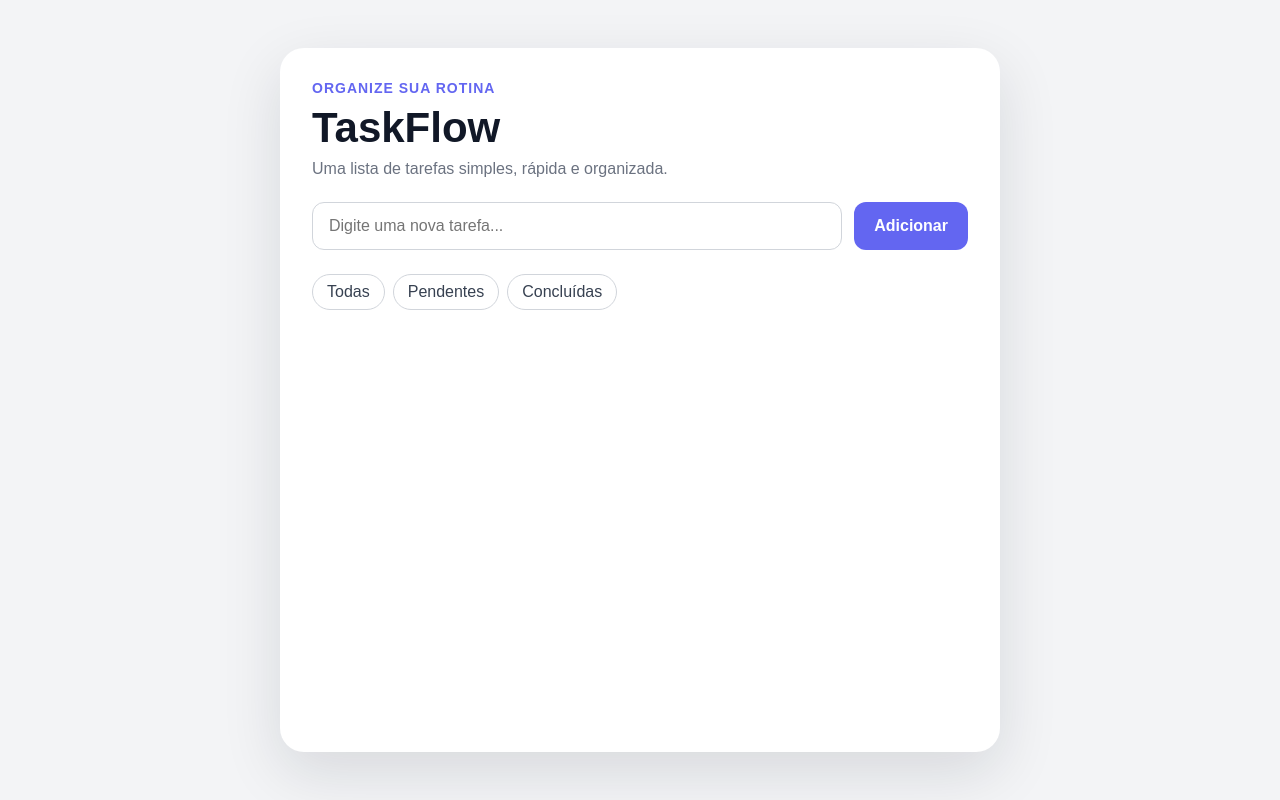
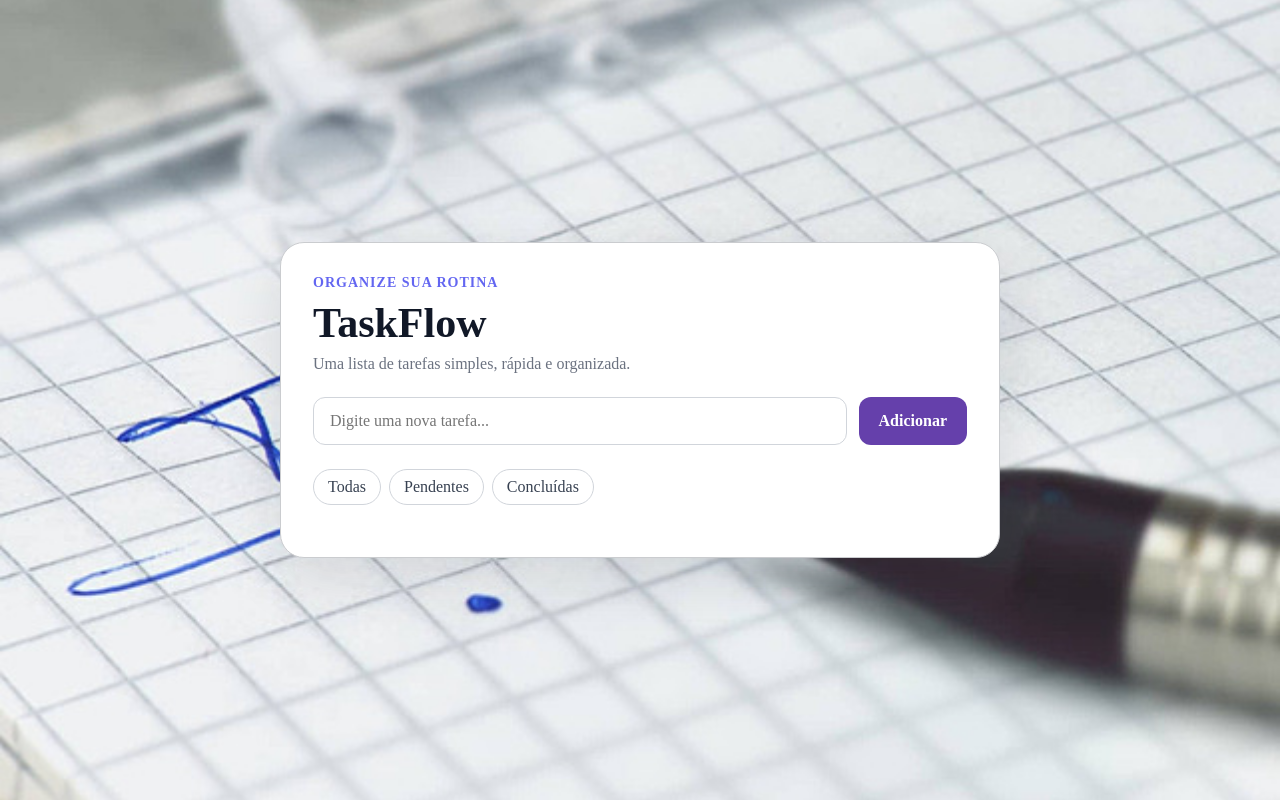
Before and after one commit to JaquiRosa/taskflow, a React (Vite) app: page / in a window 1280 px wide. Built offline with nearby package versions, Linux system fonts and the light colour scheme.

Commit message:
Add background image and change font-family

```diff
--- a/src/App.tsx
+++ b/src/App.tsx
@@ -31,6 +31,7 @@
 
   return (
     <main className="app">
+
       <section className="to-do-container">
         <header className="to-do-header">
           <p className="to-do-subtitle">Organize sua rotina</p>
--- a/src/index.css
+++ b/src/index.css
@@ -1,3 +1,5 @@
+
+
 * {
   box-sizing: border-box;
   margin: 0;
@@ -5,8 +7,12 @@
 }
 
 body {
-  font-family: Arial, Helvetica, sans-serif;
-  background: #f3f4f6;
+ font-family: "Playwrite GB J", cursive;
+  background-image: url("./img/img-1.jpg");
+  background-size: cover;
+  background-position: center;
+  background-repeat: no-repeat;
+  background-attachment: fixed;
   color: #111827;
 }
 
@@ -18,10 +24,17 @@
 button {
   cursor: pointer;
 }
-
+.app-image {
+  width: 100%;
+  max-width: 320px;
+  margin-bottom: 24px;
+  display: block;
+}
 .app {
   min-height: 100vh;
   display: flex;
+  flex-direction: column;
+  align-items: center;
   justify-content: center;
   padding: 48px 16px;
 }
@@ -31,12 +44,14 @@
   max-width: 720px;
   background: #ffffff;
   border-radius: 24px;
+  border: 1px solid #cacccf;
   padding: 32px;
   box-shadow: 0 20px 60px rgba(15, 23, 42, 0.12);
 }
 
 .to-do-header {
   margin-bottom: 24px;
+
 }
 
 .to-do-subtitle {
@@ -79,9 +94,14 @@
   border: none;
   border-radius: 12px;
   padding: 14px 20px;
-  background: #6366f1;
+  background: #6540ab;
   color: #ffffff;
   font-weight: 700;
+}
+
+.to-do-form button:hover {
+  background: #572da4;
+
 }
 
 .to-do-filters {
```
Also changed, not shown: src/img/img-1.jpg (added).
